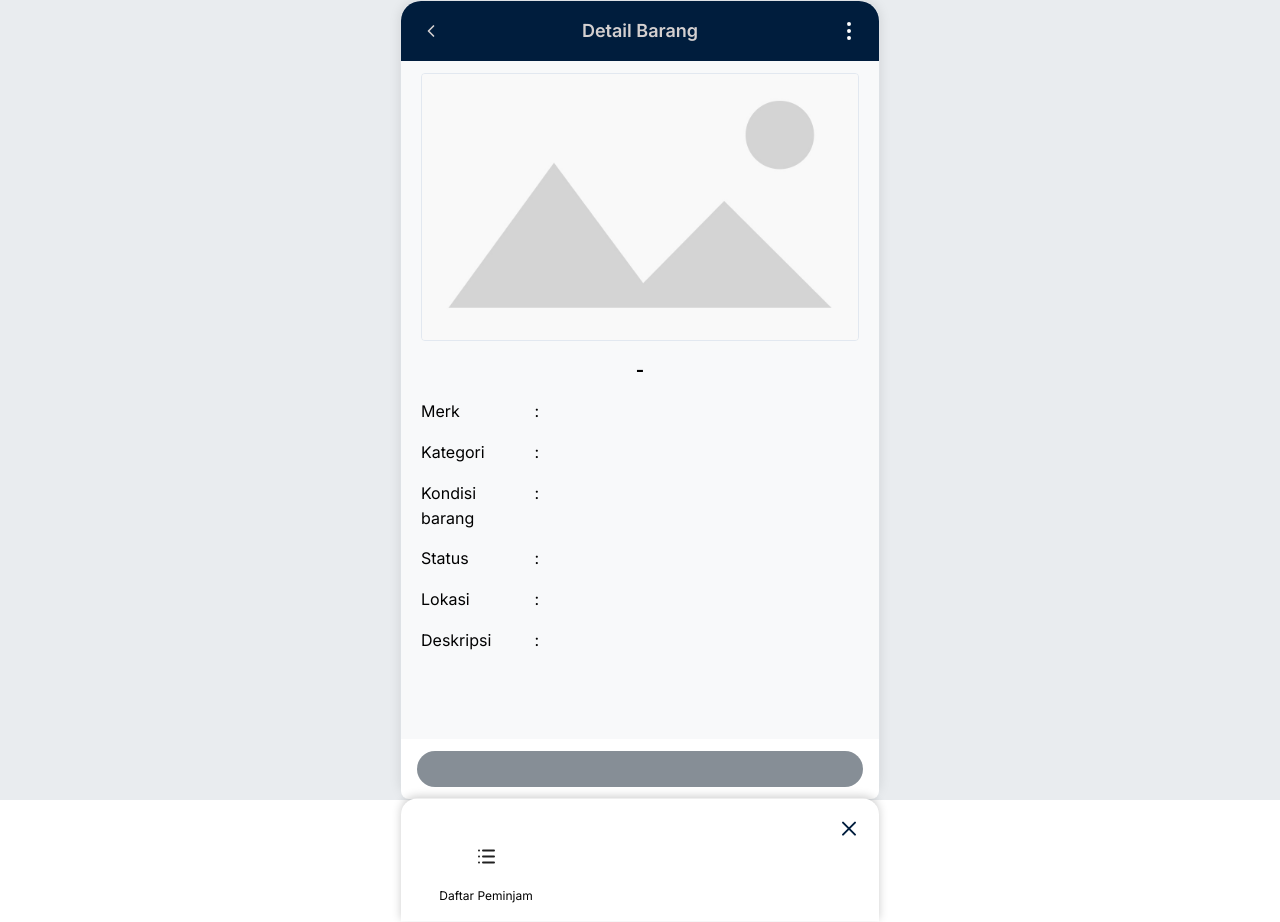
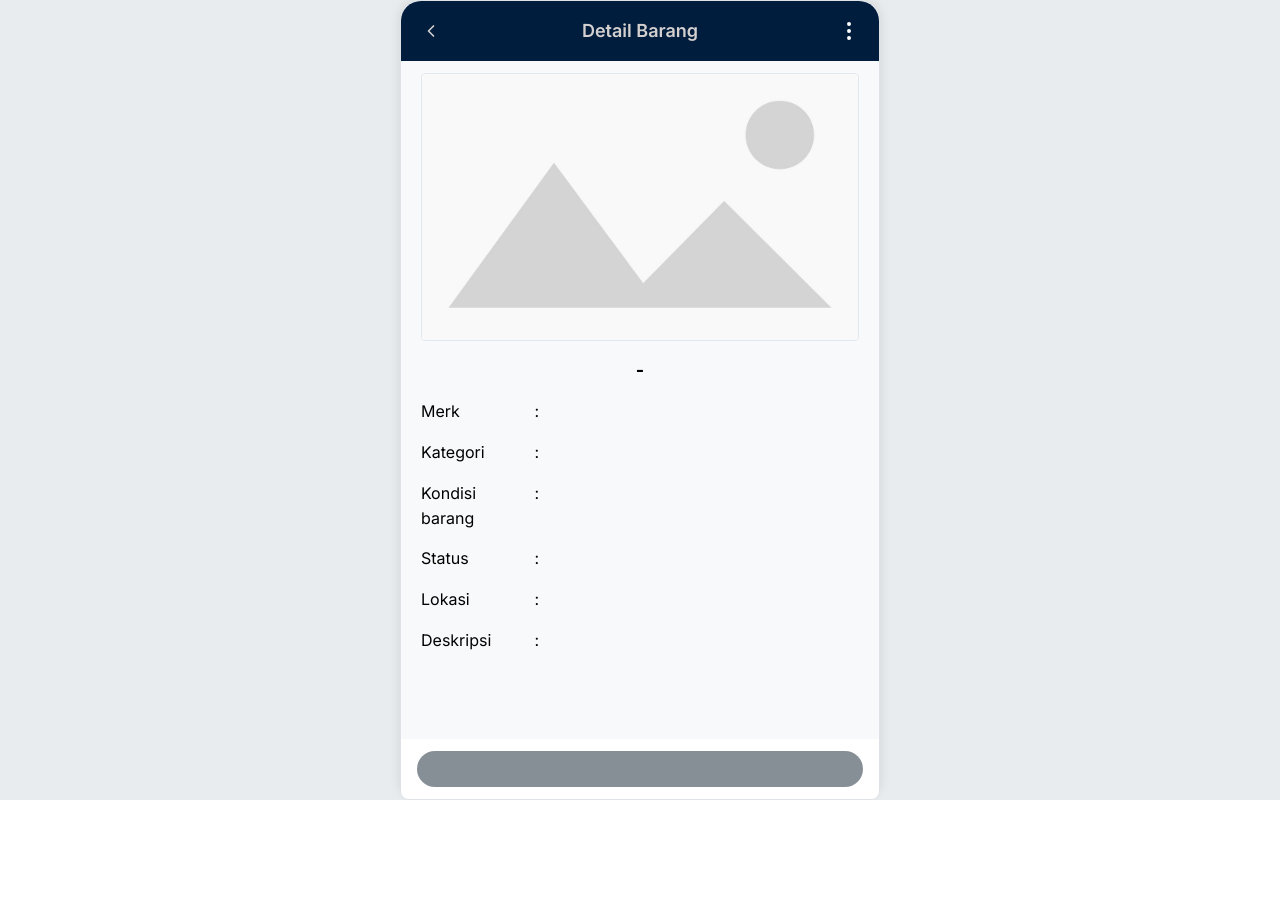
Before and after one commit to Bagasbanuna02/project-pilog, a Next.js app: page /detail/1 in a window 1280 px wide. After the commit the page ends 800 px from the top, so only its background shows below. Built offline with nearby package versions, Linux system fonts and the light colour scheme.

Commit message:
new drawer

```diff
--- a/package.json
+++ b/package.json
@@ -13,6 +13,7 @@
     "@mantine/dates": "^8.0.0",
     "@mantine/hooks": "^7.17.7",
     "@tabler/icons-react": "^3.31.0",
+    "dayjs": "^1.11.13",
     "next": "15.2.4",
     "react": "^19.0.0",
     "react-dom": "^19.0.0"
--- a/src/app/(dev)/(user)/_comp/comp_drawer.tsx
+++ b/src/app/(dev)/(user)/_comp/comp_drawer.tsx
@@ -1,14 +1,13 @@
 "use client";
 
-import { MainColor } from "@/lib/color-palette";
-import { ActionIcon, Box, Group, Title } from "@mantine/core";
-import { IconX } from "@tabler/icons-react";
+import { Drawer, MantineSize } from "@mantine/core";
 
 type BottomDrawerProps = {
   opened: boolean;
   onClose: () => void;
   title?: string;
   children: React.ReactNode;
+  size?: number | MantineSize | (string & {}) | undefined;
 };
 
 export default function ComponentDrawer({
@@ -16,44 +15,29 @@ export default function ComponentDrawer({
   onClose,
   title,
   children,
+  size,
 }: BottomDrawerProps) {
   return (
-    <Box
-      style={{
-        position: "relative", // <== GANTI ke relative agar bisa ikut layout
-        width: "100%",
-        height: 0, // agar tidak mengganggu layout
-      }}
-    >
-      <Box
-        style={{
-          position: "absolute",
-          bottom: 0,
-          left: 0,
-          right: 0,
-        //   borderTop: `1px solid ${MainColor.darkblue}`,
-          backgroundColor: "white",
+    <Drawer
+      opened={opened}
+      onClose={onClose}
+      position="bottom"
+      size={size ?? "xs"}
+      padding="md"
+      withCloseButton
+      overlayProps={{ opacity: 0.5, blur: 2 }}
+      styles={{
+        content: {
+          margin: "0 auto", // posisi center secara horizontal
+          maxWidth: 480, // sesuai layout utama
+          width: "100%", // penuh di mobile
           borderTopLeftRadius: 16,
           borderTopRightRadius: 16,
-          padding: 16,
-          boxShadow: "0 -2px 10px rgba(0,0,0,0.2)",
-          transform: opened ? "translateY(0)" : "translateY(100%)",
-          transition: "transform 0.3s ease",
-          zIndex: 20,
-          maxWidth: "100%",
-        }}
-      >
-        <Group justify="space-between">
-          <Title order={4} c={MainColor.darkblue}>
-            {title ?? ""}
-          </Title>
-          <ActionIcon variant="transparent" onClick={onClose}>
-            <IconX color={MainColor.darkblue} />
-          </ActionIcon>
-        </Group>
-
-        <div>{children}</div>
-      </Box>
-    </Box>
+        },
+      }}
+      title={title ?? ""}
+    >
+      {children}
+    </Drawer>
   );
 }
--- a/src/app/(dev)/(user)/detail/[id]/page.tsx
+++ b/src/app/(dev)/(user)/detail/[id]/page.tsx
@@ -29,7 +29,6 @@ export default function DetailPage() {
     setData(response);
   }
 
-
   return (
     <>
       <ComponentHeader
@@ -41,6 +40,7 @@ export default function DetailPage() {
         }
       />
       <UI_Detail data={data as IItem} />
+
       <ComponentFooter>
         <Button
           w={"100%"}
--- a/src/app/(dev)/(user)/peminjaman/_comp/formulir/footer_formulir.tsx
+++ b/src/app/(dev)/(user)/peminjaman/_comp/formulir/footer_formulir.tsx
@@ -14,7 +14,7 @@ export default function FooterFormulir() {
           color={"green"}
           radius={"xl"}
           onClick={() =>
-            router.push(PagePath.daftar_peminjaman({ id: param.id }), {
+            router.replace(PagePath.daftar_peminjaman({ id: param.id }), {
               scroll: false,
             })
           }
--- a/src/app/layout.tsx
+++ b/src/app/layout.tsx
@@ -1,5 +1,6 @@
 import type React from "react";
 import "@mantine/core/styles.css";
+import "@mantine/dates/styles.css";
 import { MantineProvider, ColorSchemeScript } from "@mantine/core";
 import { Inter } from "next/font/google";
 import type { Metadata } from "next";
--- a/src/components/main/mobile-layout.tsx
+++ b/src/components/main/mobile-layout.tsx
@@ -21,7 +21,7 @@ export default function MobileLayout({
 
   return (
     <Box
-      // ref={layoutRef}
+      ref={layoutRef}
       style={{
         display: "flex",
         justifyContent: "center",
```
Also changed, not shown: src/app/(dev)/(user)/peminjaman/_comp/formulir/ui_formulir_peminjaman.tsx (+7 -2 lines), 1 other file (tests, documents, lock files or other folders).
